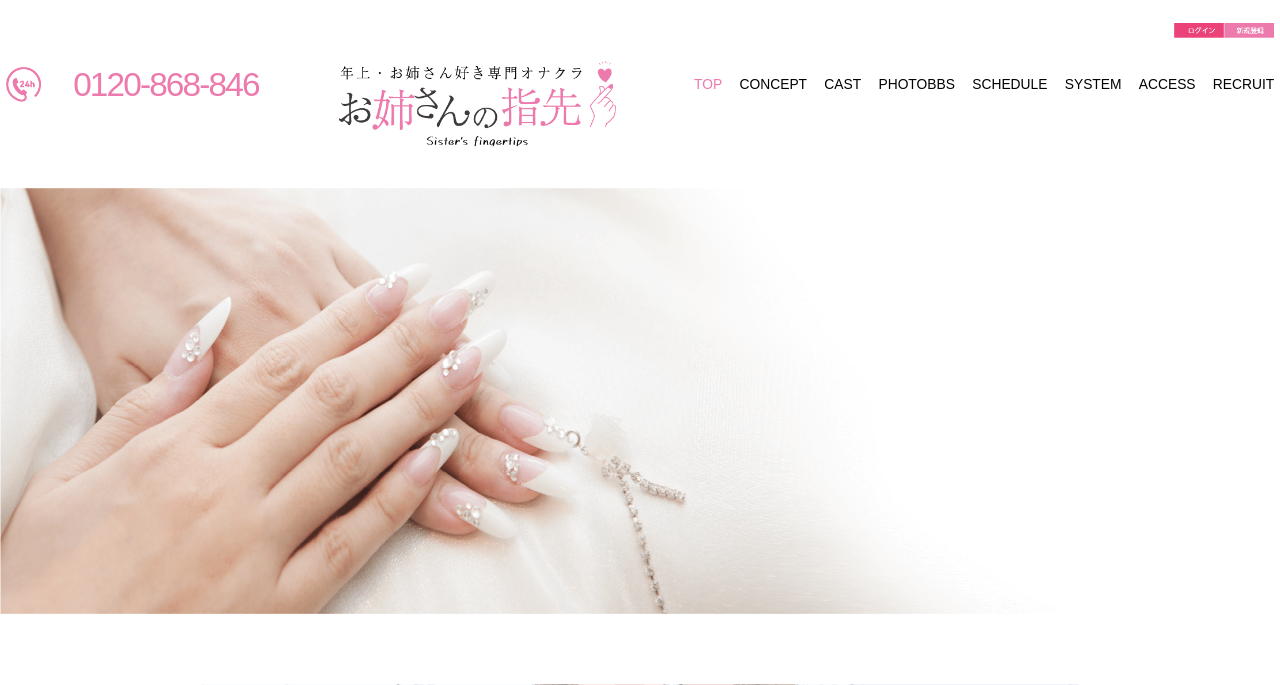
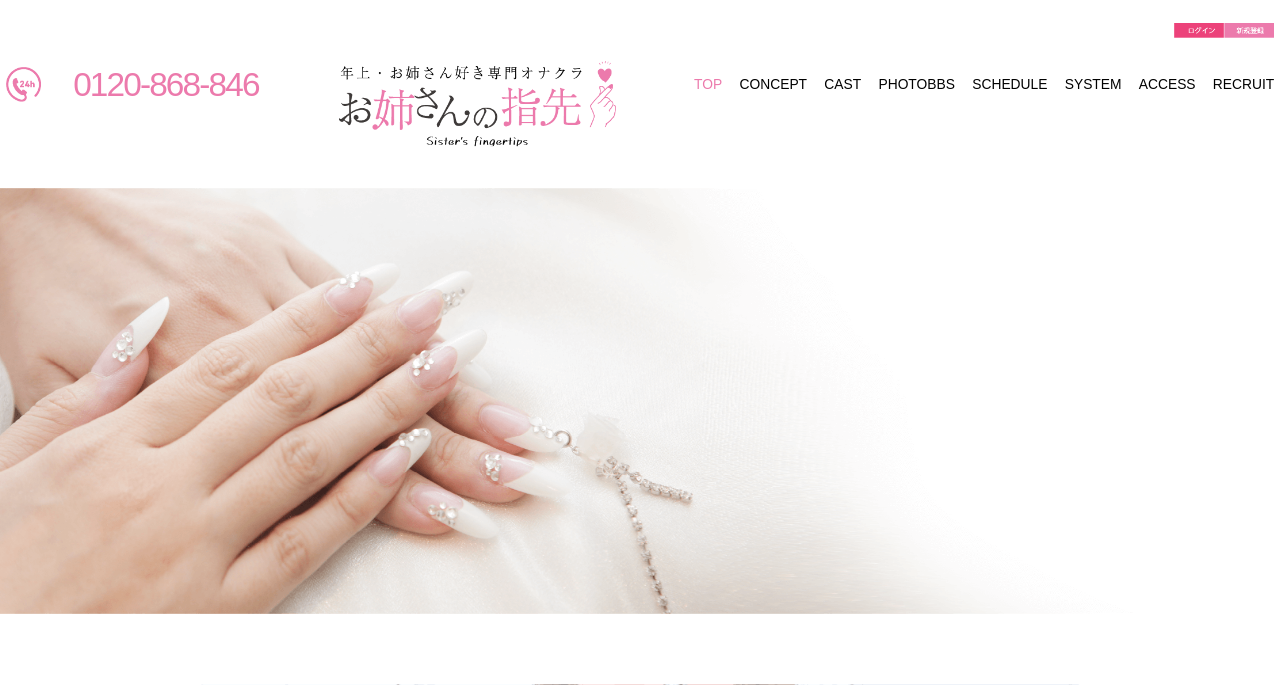
Before and after one commit to yamamotohimeka/one-yubi, a PHP site: page / in a window 1280 px wide. Shown: the top 685 px of the page. Run offline with PHP 8.4, Linux system fonts and the light colour scheme; data that the repository does not hold is empty; style sheets or scripts are compiled from the project's sources; some libraries are stand-ins or nearby versions; some web fonts are replaced.

Commit message:
object-fit 指定

```diff
--- a/assets/css/components/_header.scss
+++ b/assets/css/components/_header.scss
@@ -11,8 +11,10 @@
       width: 100%;
       height: 100vh;
       max-height: 739px;
+      object-fit: cover;
       @include lg {
         max-height: calc(739vw / (2000 / 100));
+        width: auto;
       }
       @include pc {
         max-height: calc(739vw / (1200 / 100));
```
